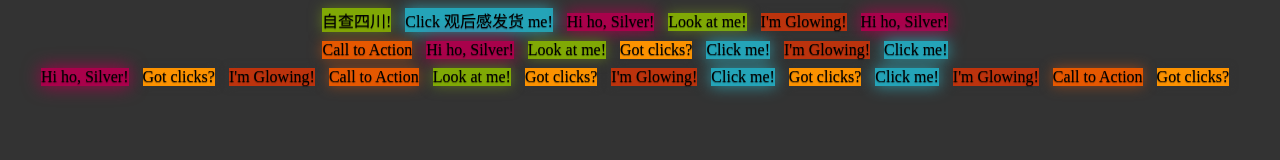
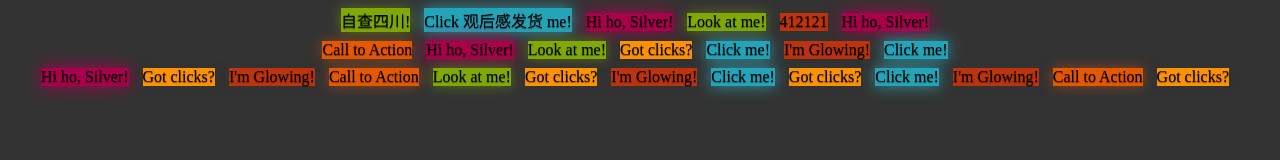
Before and after one commit to DFDzaidu/git-test, a plain HTML site: page 发光按钮/index.html in a window 1280 px wide. Drawn offline with Linux system fonts and the light colour scheme.

Commit message:
再度第三次提交

```diff
--- a/发光按钮/index.html
+++ b/发光按钮/index.html
@@ -172,7 +172,7 @@
         <a class="large blue button">Click 观后感发货 me!</a>
         <a class="large magenta button">Hi ho, Silver!</a>
         <a class="large green button">Look at me!</a>
-        <a class="large red button">I'm Glowing!</a>
+        <a class="large red button">412121</a>
         <a class="large magenta button">Hi ho, Silver!</a>
         <br />
         <a class="large orange button">Call to Action</a>
```
